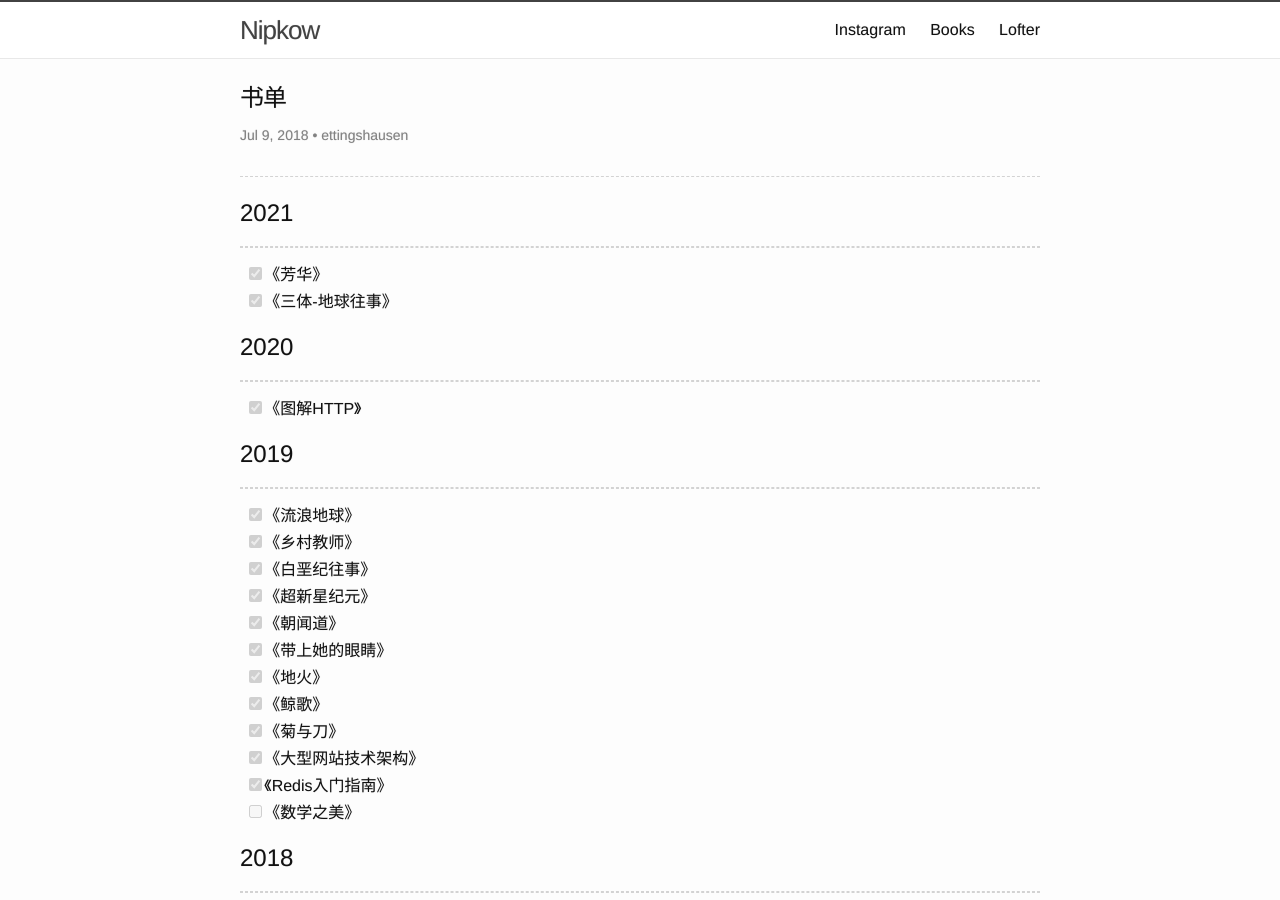
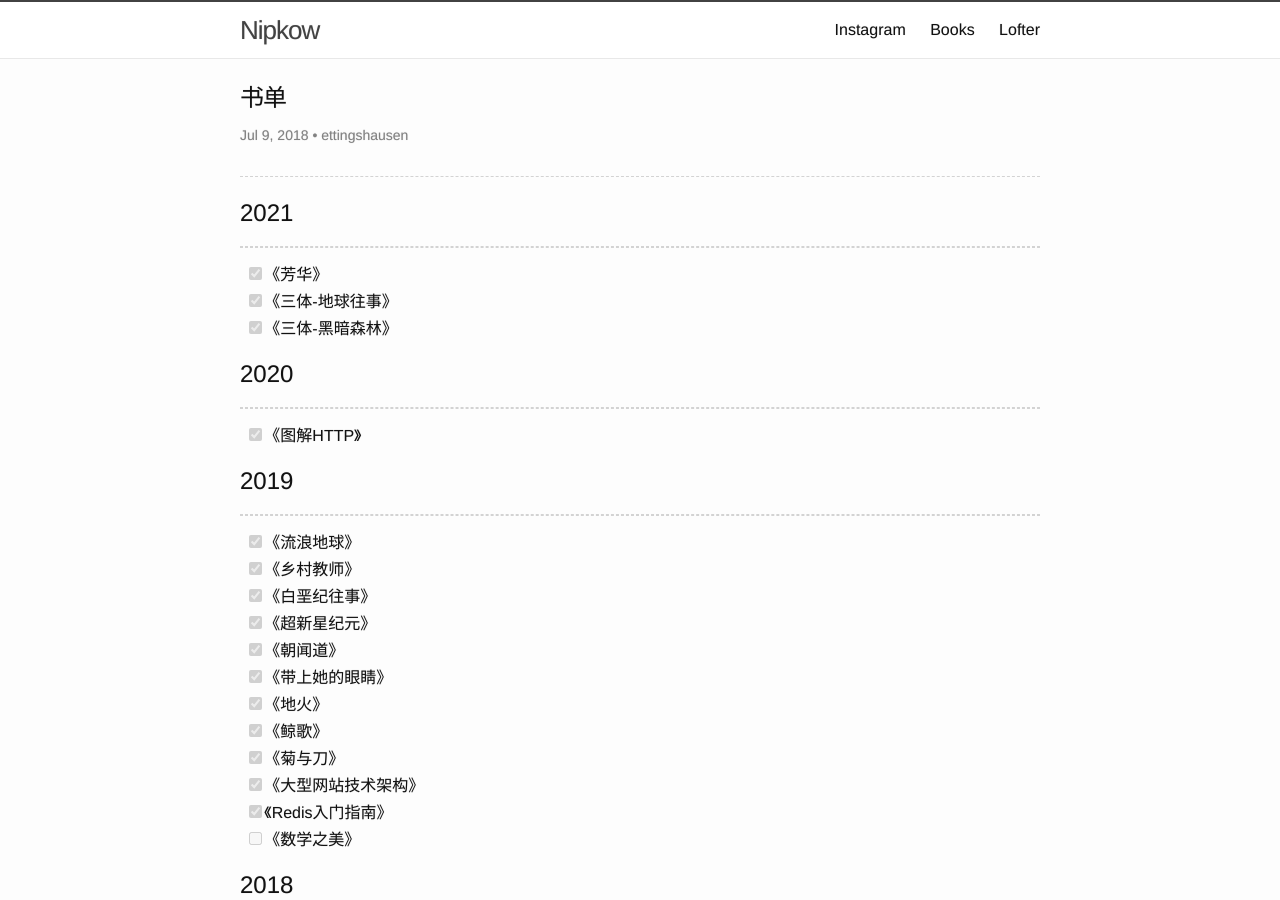
Before and after one commit to ettingshausen/ettingshausen.github.io, a Jekyll site: the page built from books/books.md, in a window 1280 px wide and 900 px high. Built offline with Jekyll 4.4.1, drawn with Linux system fonts in a browser that asks for light colours.

Commit message:
Update books.md

```diff
--- a/books/books.md
+++ b/books/books.md
@@ -10,6 +10,7 @@ date:   2018-07-09 00:54:32 - [x]0800
 ---
 - [x] 《芳华》
 - [x] 《三体-地球往事》
+- [x] 《三体-黑暗森林》
 
 # 2020
 ---
```
